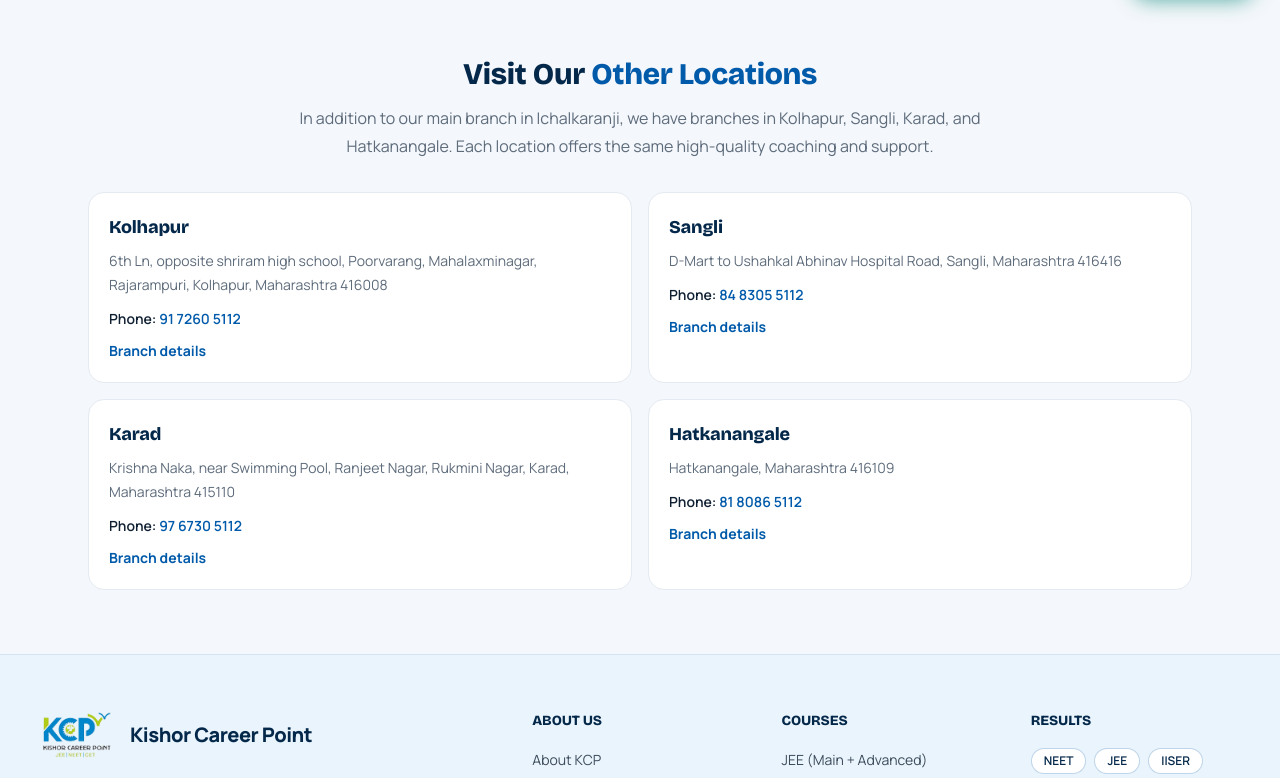
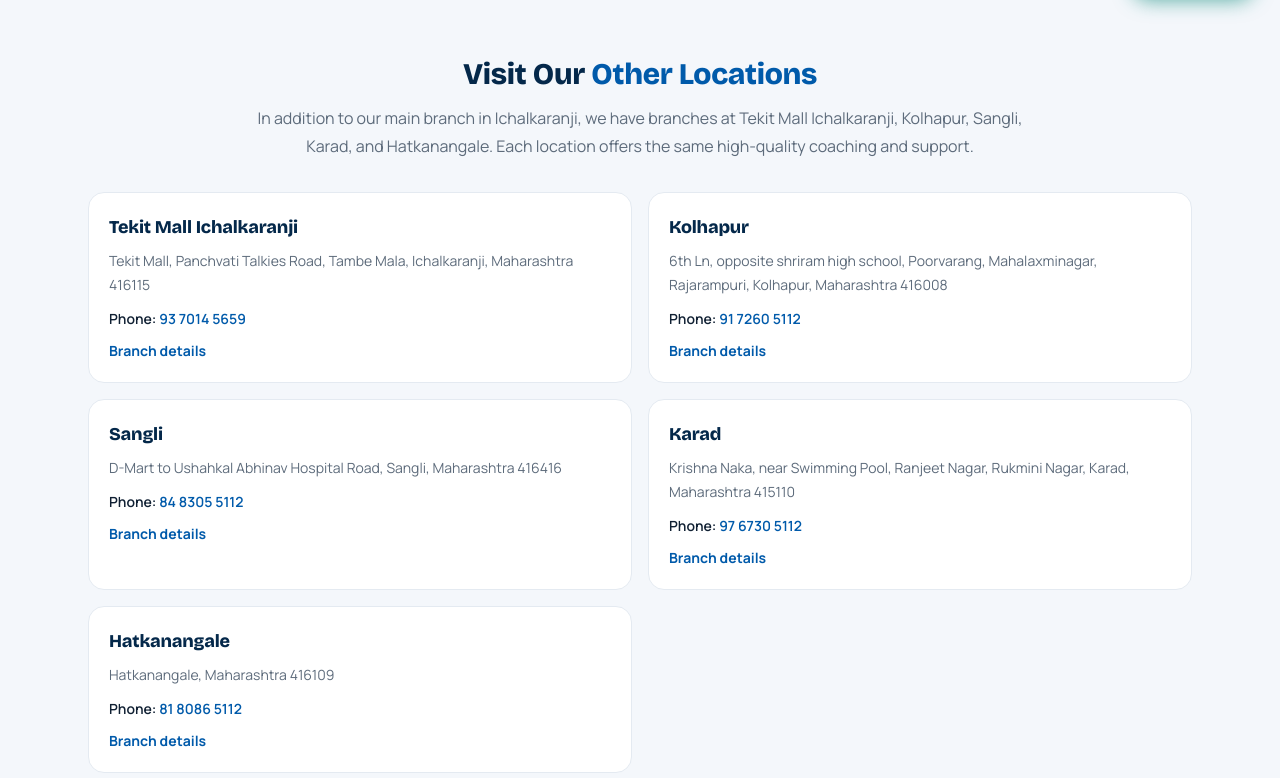
Before and after one commit to vaibhav-jadhav/kishorcareerpoint, a Next.js app: page /contact-us in a window 1280 px wide. Shown: the part 782-1560 px from the top of the page. Built offline with nearby package versions, Linux system fonts and the light colour scheme.

Commit message:
update: branches

```diff
--- a/components/home/BranchMapSection.tsx
+++ b/components/home/BranchMapSection.tsx
@@ -11,7 +11,7 @@ import { MAP_H, MAP_W, inset, kcpDistricts, projectLatLng } from "@/components/h
  * Branch finder. The list is the main control (name, call, directions), and the
  * map is a synced aid for orientation. Numbers on the map match the list.
  * The map is schematic: Karad is drawn near Urun-Islampur (see mapLat/mapLng in
- * content/branches.ts) so the five pins fit together.
+ * content/branches.ts) so the pins fit together.
  */
 
 type Point = { lat: number; lng: number };
@@ -34,7 +34,8 @@ function distanceKm(a: Point, b: Point) {
 /** Where the name tag sits relative to its pin, chosen so tags never overlap. */
 const labelSide: Record<string, "above" | "below" | "left" | "right"> = {
   ichalkaranji: "below",
-  kolhapur: "right",
+  "tekit-mall": "left",
+  kolhapur: "above",
   hatkanangale: "above",
   sangli: "left",
   karad: "right",
@@ -272,7 +273,7 @@ export function BranchMapSection() {
                         : "border border-line bg-white text-ink"
                     }`}
                   >
-                    {branch.name}
+                    {branch.mapName ?? branch.name}
                   </span>
                 </button>
               );
--- a/content/branches.ts
+++ b/content/branches.ts
@@ -1,6 +1,8 @@
 export type Branch = {
   id: string;
   name: string;
+  /** Short name for the small tags on the home page map, when the full name is long. */
+  mapName?: string;
   isMain: boolean;
   address: string;
   phone: string;
@@ -19,10 +21,10 @@ export type Branch = {
 };
 
 export const branchesIntro =
-  "Kishor Career Point (KCP) is centered in Ichalkaranji, which serves as our main branch and administrative hub. In addition to Ichalkaranji, KCP has branches in Kolhapur, Sangli, Karad, and Hatkanangale, each providing the same high-quality coaching, experienced faculty, and student-focused support. Contact your nearest branch for course details, schedules, and admissions information.";
+  "Kishor Career Point (KCP) is centered in Ichalkaranji, which serves as our main branch and administrative hub. In addition to Ichalkaranji, KCP has branches at Tekit Mall Ichalkaranji, Kolhapur, Sangli, Karad, and Hatkanangale, each providing the same high-quality coaching, experienced faculty, and student-focused support. Contact your nearest branch for course details, schedules, and admissions information.";
 
 export const otherBranchesIntro =
-  "In addition to our main branch in Ichalkaranji, we have branches in Kolhapur, Sangli, Karad, and Hatkanangale. Each location offers the same high-quality coaching and support.";
+  "In addition to our main branch in Ichalkaranji, we have branches at Tekit Mall Ichalkaranji, Kolhapur, Sangli, Karad, and Hatkanangale. Each location offers the same high-quality coaching and support.";
 
 export const branches: Branch[] = [
   {
@@ -41,6 +43,26 @@ export const branches: Branch[] = [
       "https://www.google.com/maps/dir/?api=1&destination=16.688901122541733,74.47085036378876",
     lat: 16.6889,
     lng: 74.4709,
+  },
+  {
+    id: "tekit-mall",
+    name: "Tekit Mall Ichalkaranji",
+    mapName: "Tekit Mall",
+    isMain: false,
+    address: "Tekit Mall, Panchvati Talkies Road, Tambe Mala, Ichalkaranji, Maharashtra 416115",
+    // Same number as the main centre until this branch has its own line.
+    phone: "9370145659",
+    phoneDisplay: "93 7014 5659",
+    email: "contact@kishorcareerpoint.com",
+    mapEmbedUrl: "https://www.google.com/maps?q=16.6890198,74.4537751&output=embed",
+    directionsUrl:
+      "https://www.google.com/maps/dir/?api=1&destination=16.6890198,74.4537751",
+    lat: 16.6890198,
+    lng: 74.4537751,
+    // About 2 km from the main centre, so the schematic home page map draws it a little
+    // further west to keep the two pins apart. Directions use the real location.
+    mapLat: 16.689,
+    mapLng: 74.407,
   },
   {
     id: "kolhapur",
@@ -115,7 +137,7 @@ export const branches: Branch[] = [
 export const branchMapContent = {
   eyebrow: "Find us near you",
   heading: "5+ branches across Western Maharashtra",
-  lead: "Ichalkaranji · Kolhapur · Sangli · Karad · Hatkanangale",
+  lead: "Ichalkaranji · Tekit Mall Ichalkaranji · Kolhapur · Sangli · Karad · Hatkanangale",
   mainBadge: "Main centre",
   mapNote: "Use Directions for the exact route.",
 };
--- a/content/seo.ts
+++ b/content/seo.ts
@@ -28,7 +28,7 @@ export const seo = {
   branches: {
     title: "Branches: Ichalkaranji, Kolhapur, Sangli",
     description:
-      "Find Kishor Career Point branches in Ichalkaranji (main), Kolhapur, Sangli, Karad and Hatkanangale, with addresses, phone numbers and map directions.",
+      "Find Kishor Career Point branches in Ichalkaranji (main and Tekit Mall), Kolhapur, Sangli, Karad and Hatkanangale, with addresses, phone numbers and map directions.",
   },
   contact: {
     title: "Contact Us: Call or WhatsApp",
```
